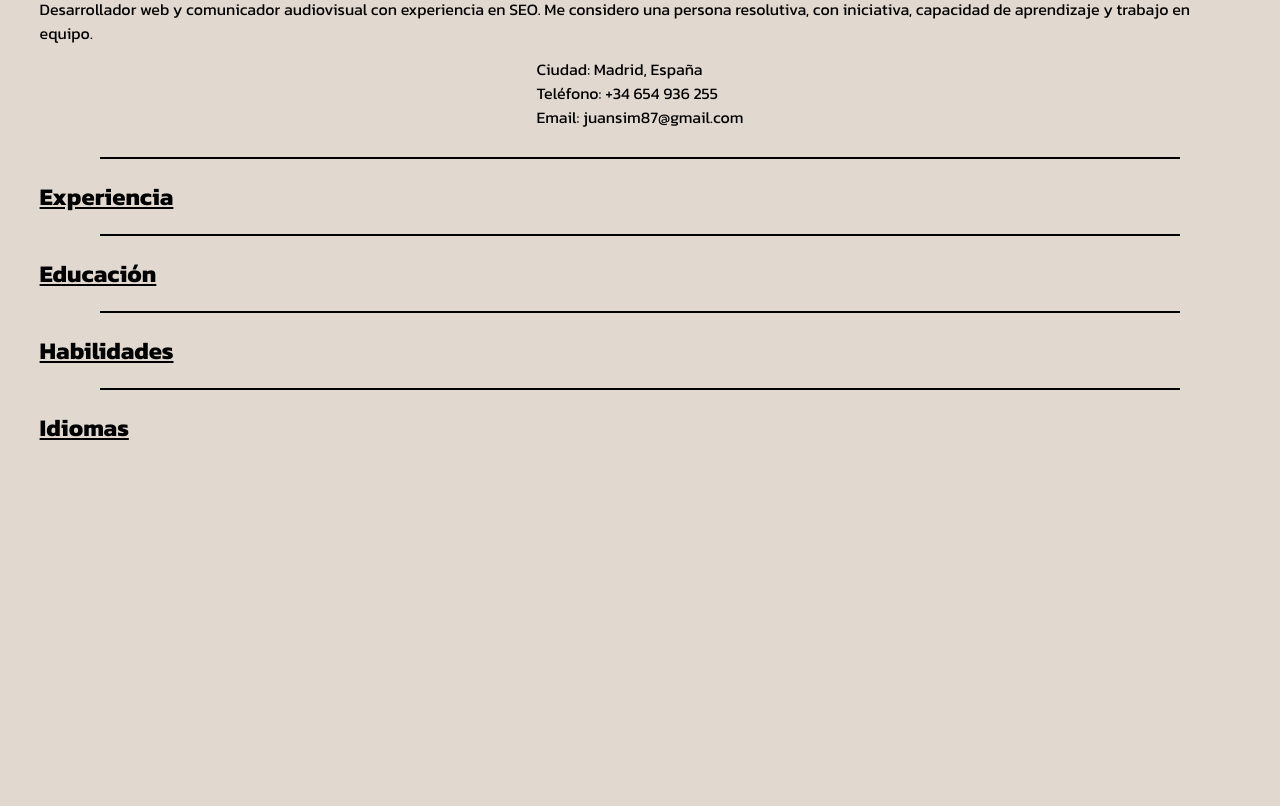
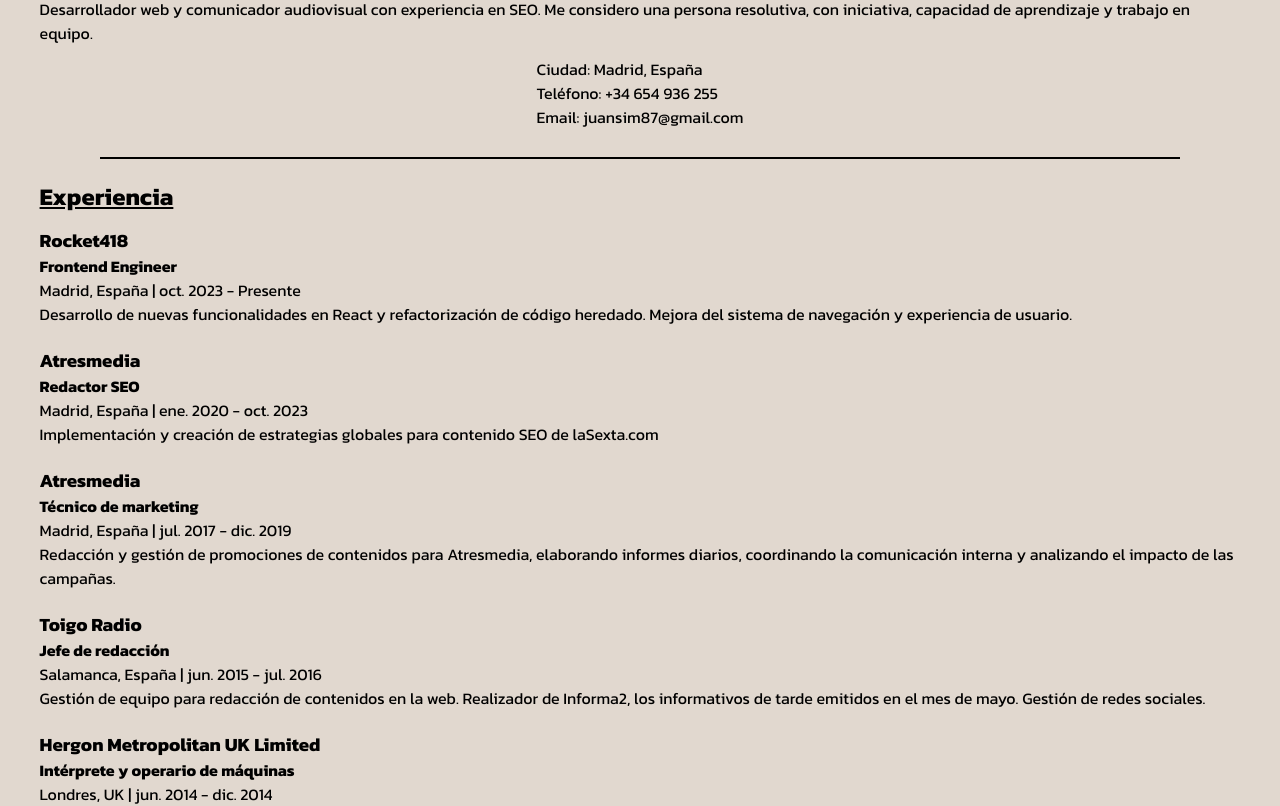
Before and after one commit to juansim87/juan-simon-react-cv, a React (Vite) app: page / in a window 1280 px wide. Shown: the part 320-1126 px from the top of the page. Before the commit the page ends 800 px from the top, so only its background shows below. Built offline with nearby package versions, Linux system fonts and the light colour scheme.

Commit message:
feat(ExperienceList): create Experience List composition

```diff
--- a/src/components/Curriculum/Curriculum.jsx
+++ b/src/components/Curriculum/Curriculum.jsx
@@ -1,4 +1,5 @@
 // import { useState } from 'react';
+import { ExperienceList } from "../ExperienceList/ExperienceList";
 import { Header } from "../Header/Header";
 import { Section } from "../Section/Section";
 import "./Curriculum.css";
@@ -17,20 +18,12 @@
 	return (
 		<div className="curriculum-container">
 			<Header info={personalInfo} />
-            <Section title={"Experiencia"}>
-
-            </Section>
-            <Section title={"Educación"}>
-
-            </Section>
-            <Section title={"Habilidades"}>
-
-            </Section>
-            <Section title={"Idiomas"}>
-
-            </Section>
-
-
+			<Section title={"Experiencia"}>
+				<ExperienceList experience={experience} />
+			</Section>
+			<Section title={"Educación"}></Section>
+			<Section title={"Habilidades"}></Section>
+			<Section title={"Idiomas"}></Section>
 		</div>
 	);
 };
--- a/src/components/ExperienceList/ExperienceList.css
+++ b/src/components/ExperienceList/ExperienceList.css
@@ -0,0 +1,6 @@
+.experience-list {
+    display: flex;
+    flex-direction: column;
+    padding: 12px 0;
+    gap: 20px;
+}
--- a/src/components/ExperienceList/ExperienceList.jsx
+++ b/src/components/ExperienceList/ExperienceList.jsx
@@ -0,0 +1,20 @@
+// import { useState } from 'react';
+import './ExperienceList.css';
+
+export const ExperienceList = ({experience}) => {
+
+  return (
+    <div className='experience-list'>
+    {experience.map((item) => (
+        <div key={`${item.company}-${item.title}`}>
+            <h3>{item.company}</h3>
+            <h4>{item.title}</h4>
+            <p>{item.location} | {item.startDate} - {item.endDate}</p>
+            <p>{item.description}</p>
+        </div>
+        )
+    )}
+
+    </div>
+  );
+};
--- a/src/components/Section/Section.jsx
+++ b/src/components/Section/Section.jsx
@@ -1,11 +1,12 @@
 // import { useState } from 'react';
 import "./Section.css";
 
-export const Section = ({ title }) => {
+export const Section = ({ title, children }) => {
 	return (
 		<div className="section">
 			<div className="separator"></div>
 			<h2>{title}</h2>
+			{children}
 		</div>
 	);
 };
--- a/src/data/cvData.js
+++ b/src/data/cvData.js
@@ -49,7 +49,7 @@
 		},
 		{
 			title: "Intérprete y operario de máquinas",
-			company: "Hergon metropolitan UK Limited",
+			company: "Hergon Metropolitan UK Limited",
 			location: "Londres, UK",
 			startDate: "jun. 2014",
 			endDate: "dic. 2014",
```
